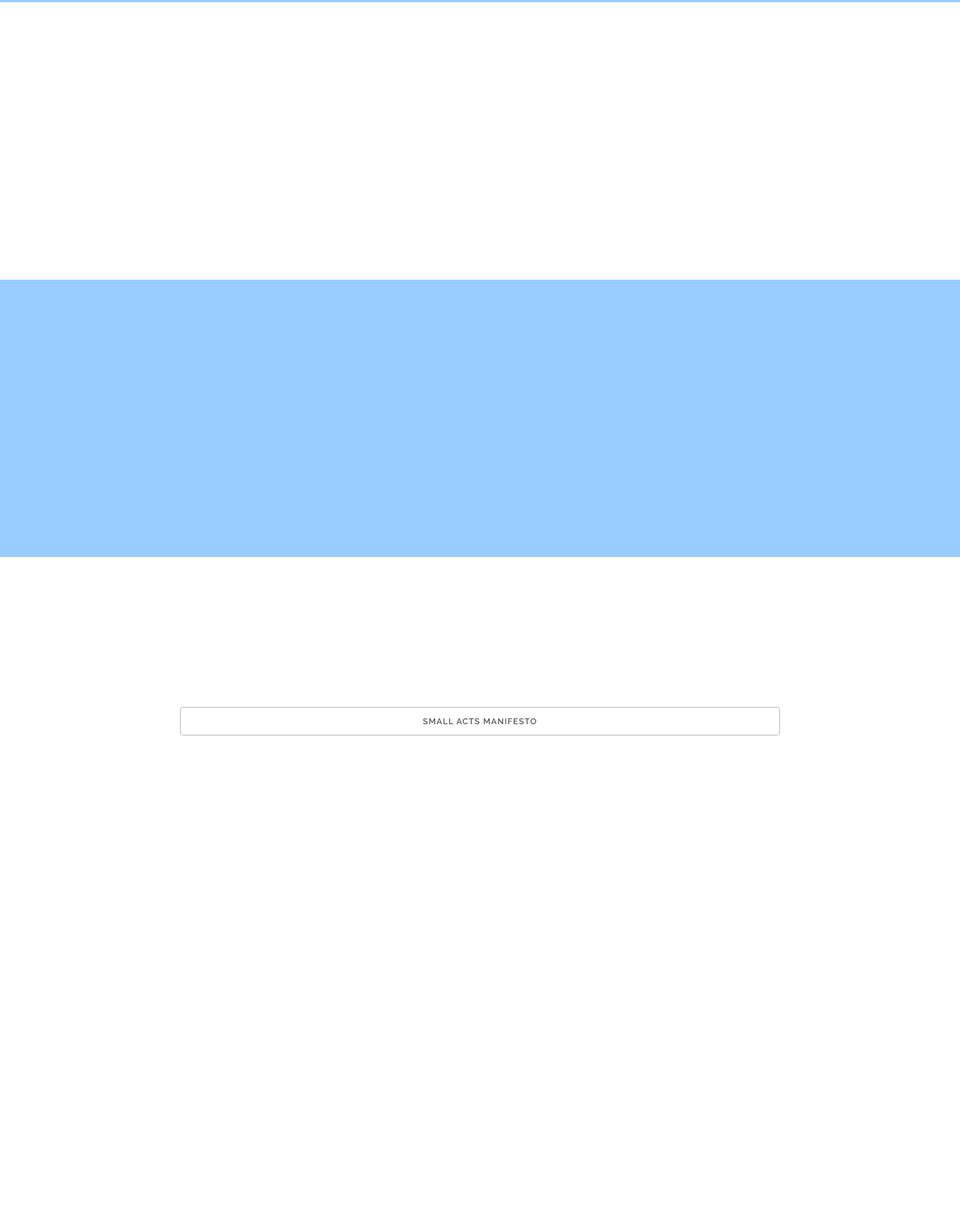
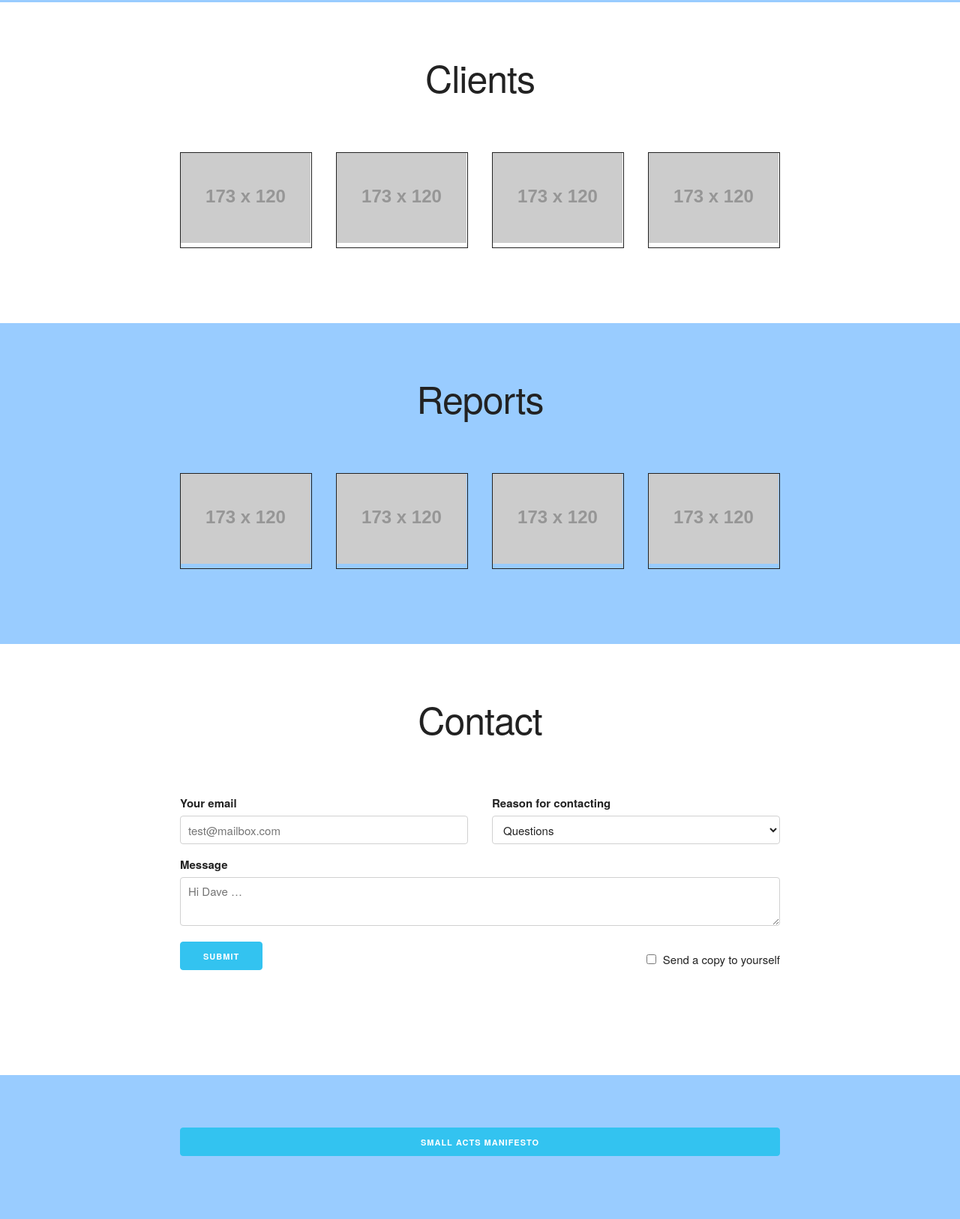
Before and after one commit to TopLancer/toplancer, a website: page index.html in a window 1280 px wide. Shown: the part 1174-2800 px from the top of the page at 75% size. Before the commit the page ends 2287 px from the top, so only its background shows below. Drawn offline with nearby package versions, Linux system fonts and the light colour scheme; placeholder pictures from the web are drawn by us.

Commit message:
almost there

```diff
--- a/css/custom.css
+++ b/css/custom.css
@@ -224,8 +224,13 @@
     border-bottom-color: #33C3F0; }
 }
 
+.center {
+  text-align: center;
+}
 .section {
-  height: 370px;
+  min-height: 200px;
+  padding-top: 70px;
+  padding-bottom: 100px;
 }
 .section-one {
   background-color: #99ccff;
@@ -245,3 +250,11 @@
 .section-six {
   background-color: ;
 }
+
+h1,h2,h3 {
+  margin-bottom: 70px;
+}
+
+.tile-item {
+  border: 1px solid;
+}
--- a/index.html
+++ b/index.html
@@ -31,7 +31,7 @@
 
   <!-- FONT
   –––––––––––––––––––––––––––––––––––––––––––––––––– -->
-  <link href="//fonts.googleapis.com/css?family=Raleway:400,300,600" rel="stylesheet" type="text/css">
+  <!-- <link href="//fonts.googleapis.com/css?family=Raleway:400,300,600" rel="stylesheet" type="text/css"> -->
 
   <!-- CSS
   –––––––––––––––––––––––––––––––––––––––––––––––––– -->
@@ -51,47 +51,100 @@
     <nav class="navbar">
       <div class="container">
         <ul class="navbar-list">
-          <li class="navbar-item"><a class="navbar-link" href="https://www.linkedin.com/in/julio-antonio-mendonça-de-marins-15635859">Linkedin</a></li>
-          <li class="navbar-item"><a class="navbar-link" href="https://github.com/aj07mm">Github</a></li>
-          <li class="navbar-item"><a class="navbar-link" href="https://stackoverflow.com/users/2172260/julio-marins">StackOverflow</a></li>
-          <li class="navbar-item"><a class="navbar-link" href="https://soundcloud.com/aj07mm">SoundCloud</a></li>
+          <li class="navbar-item"><a class="navbar-link" href="#home">Home</a></li>
+          <li class="navbar-item"><a class="navbar-link" href="#what-we-do">What we do?</a></li>
+          <li class="navbar-item"><a class="navbar-link" href="#projects">Projects</a></li>
+          <li class="navbar-item"><a class="navbar-link" href="#clients">Clients</a></li>
+          <li class="navbar-item"><a class="navbar-link" href="#reports">Reports</a></li>
+          <li class="navbar-item"><a class="navbar-link" href="#contact">Contact</a></li>
         </ul>
       </div>
     </nav>
-    <div class="row section section-one">
+    <div id="home" class="row section section-one">
       <div class="container">
-        <div class="twelve column" style="margin-top: 25%">
+        <div class="twelve column">
         </div>
       </div>
     </div>
-    <div class="row section section-two">
+    <div id="what-we-do" class="row section section-two">
       <div class="container">
-        <div class="twelve column" style="margin-top: 25%">
+        <div class="twelve column">
+
         </div>
       </div>
     </div>
-    <div class="row section section-three">
+    <div id="projects" class="row section section-three">
       <div class="container">
-        <div class="twelve column" style="margin-top: 25%">
+        <div class="twelve column">
         </div>
       </div>
     </div>
-    <div class="row section section-four">
+    <div id="clients" class="row section section-four">
       <div class="container">
-        <div class="twelve column" style="margin-top: 25%">
+        <div class="row">
+          <div class="container">
+            <h1 class="center">Clients</h1>
+          </div>
+          <div class="row">
+            <div class="three columns tile-item"><img src="http://placehold.it/173x120"></div>
+            <div class="three columns tile-item"><img src="http://placehold.it/173x120"></div>
+            <div class="three columns tile-item"><img src="http://placehold.it/173x120"></div>
+            <div class="three columns tile-item"><img src="http://placehold.it/173x120"></div>
+          </div>
         </div>
       </div>
     </div>
-    <div class="row section section-five">
+    <div id="reports" class="row section section-five">
       <div class="container">
-        <div class="twelve column" style="margin-top: 25%">
+        <div class="row">
+          <div class="container">
+            <h1 class="center">Reports</h1>
+          </div>
+          <div class="row">
+            <div class="three columns tile-item"><img src="http://placehold.it/173x120"></div>
+            <div class="three columns tile-item"><img src="http://placehold.it/173x120"></div>
+            <div class="three columns tile-item"><img src="http://placehold.it/173x120"></div>
+            <div class="three columns tile-item"><img src="http://placehold.it/173x120"></div>
+          </div>
         </div>
       </div>
     </div>
-    <div class="row section section-six">
+    <div id="contact" class="row section section-six">
       <div class="container">
-        <div class="twelve column" style="margin-top: 25%">
-          <a href="http://smallactsmanifesto.org/" class="button" style="width:100%;">Small Acts Manifesto</a>
+        <div class="twelve column">
+          <div class="container">
+            <h1 class="center">Contact</h1>
+          </div>
+          <form>
+            <div class="row">
+              <div class="six columns">
+                <label for="exampleEmailInput">Your email</label>
+                <input class="u-full-width" type="email" placeholder="test@mailbox.com" id="exampleEmailInput">
+              </div>
+              <div class="six columns">
+                <label for="exampleRecipientInput">Reason for contacting</label>
+                <select class="u-full-width" id="exampleRecipientInput">
+                  <option value="Option 1">Questions</option>
+                  <option value="Option 2">Admiration</option>
+                  <option value="Option 3">Can I get your number?</option>
+                </select>
+              </div>
+            </div>
+            <label for="exampleMessage">Message</label>
+            <textarea class="u-full-width" placeholder="Hi Dave …" id="exampleMessage"></textarea>
+            <label class="example-send-yourself-copy">
+              <input type="checkbox">
+              <span class="label-body">Send a copy to yourself</span>
+            </label>
+            <input class="button-primary" type="submit" value="Submit">
+          </form>
+        </div>
+      </div>
+    </div>
+    <div id="projects" class="row section section-three">
+      <div class="container">
+        <div class="twelve column">
+          <a href="http://smallactsmanifesto.org/" class="button button-primary" style="width:100%;">Small Acts Manifesto</a>
         </div>
       </div>
     </div>
--- a/js/custom.js
+++ b/js/custom.js
@@ -40,6 +40,15 @@ $(document).ready(function() {
     }
   }
 
+  //navbar scrolls
+
+  $(".navbar-item").click(function(evt) {
+    var href = evt.target.href.split('#')[1];
+      $('html, body').animate({
+          scrollTop: $("#" + href).offset().top
+      }, 2000);
+  });
+
   init();
 
 });
```
Also changed, not shown: images/favicon.png (added).
